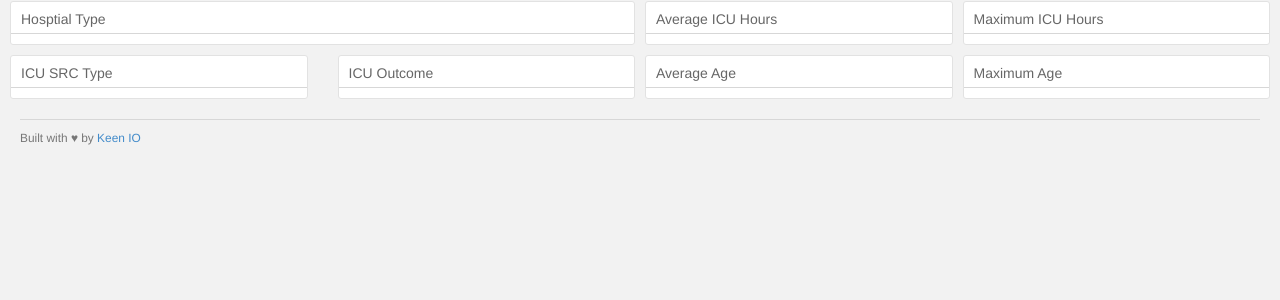
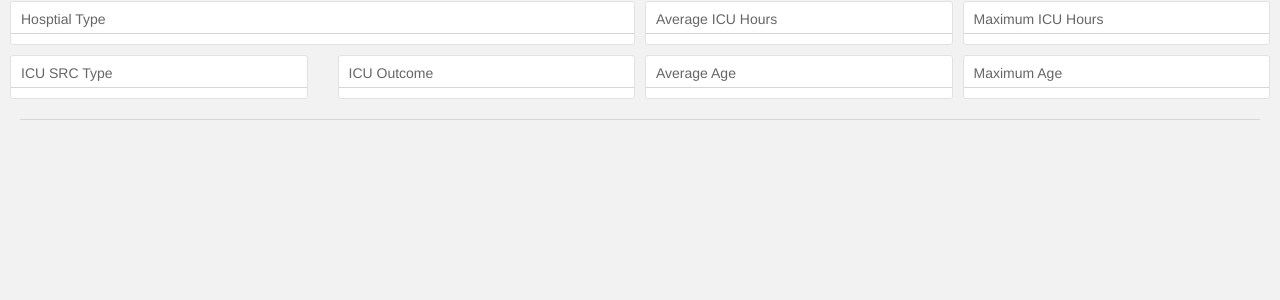
Before and after one commit to sunbc0120/datathon2017, a Flask app: page / in a window 1280 px wide. Shown: the part 113-413 px from the top of the page. Run offline with Flask 2, Linux system fonts and the light colour scheme; data that the repository does not hold is empty; some libraries are stand-ins or nearby versions.

Commit message:
clean up

```diff
--- a/app.py
+++ b/app.py
@@ -32,7 +32,6 @@ fields = {
     "_id": False
 }
 
-
 @app.route("/")
 def index():
     return render_template("index.html")
--- a/templates/index.html
+++ b/templates/index.html
@@ -167,7 +167,7 @@
   </div>
 
     <hr>
-    <p class="small text-muted">Built with &#9829; by <a href="https://keen.io">Keen IO</a></p>
+    <!-- <p class="small text-muted">Built with &#9829; by <a href="https://keen.io">Keen IO</a></p> -->
 
   </div>
 
```
